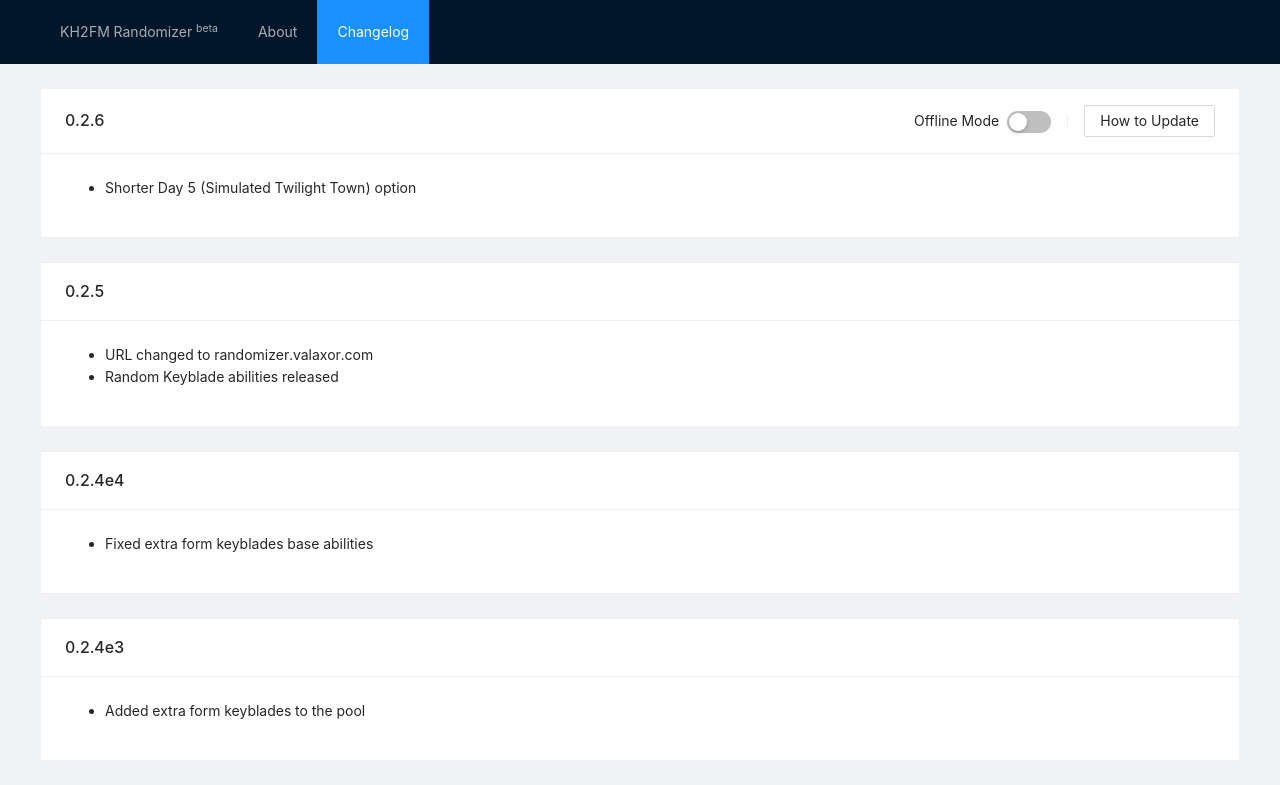
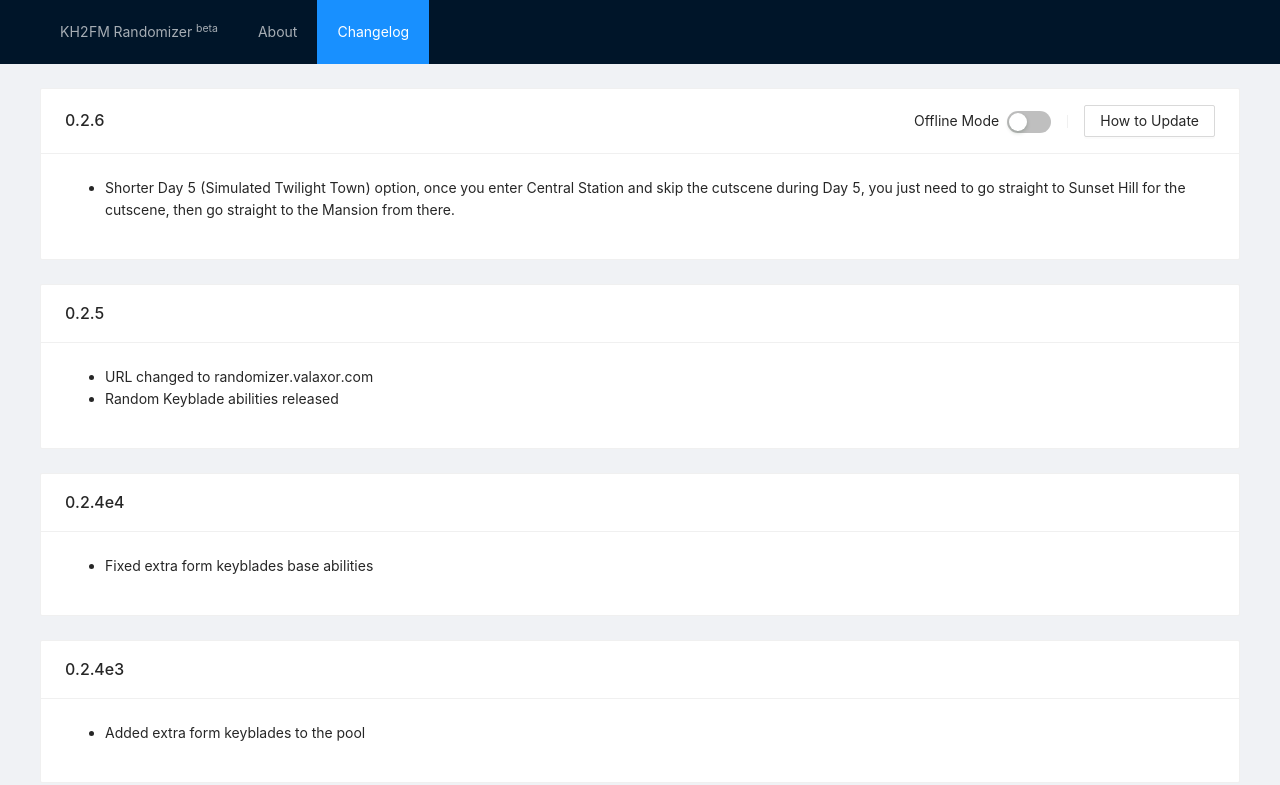
Before and after one commit to afresquet/kh2fm-randomizer, a React (Create React App) app: page /#/changelog in a window 1280 px wide. Shown: the top 785 px of the page. Built offline with nearby package versions, Linux system fonts and the light colour scheme.

Commit message:
shorter day 5 explanation

```diff
--- a/src/components/Changelog.tsx
+++ b/src/components/Changelog.tsx
@@ -5,7 +5,9 @@
 const versions: { version: string; changes: string[] }[] = [
 	{
 		version: "0.2.6",
-		changes: ["Shorter Day 5 (Simulated Twilight Town) option"],
+		changes: [
+			"Shorter Day 5 (Simulated Twilight Town) option, once you enter Central Station and skip the cutscene during Day 5, you just need to go straight to Sunset Hill for the cutscene, then go straight to the Mansion from there.",
+		],
 	},
 	{
 		version: "0.2.5",
```
